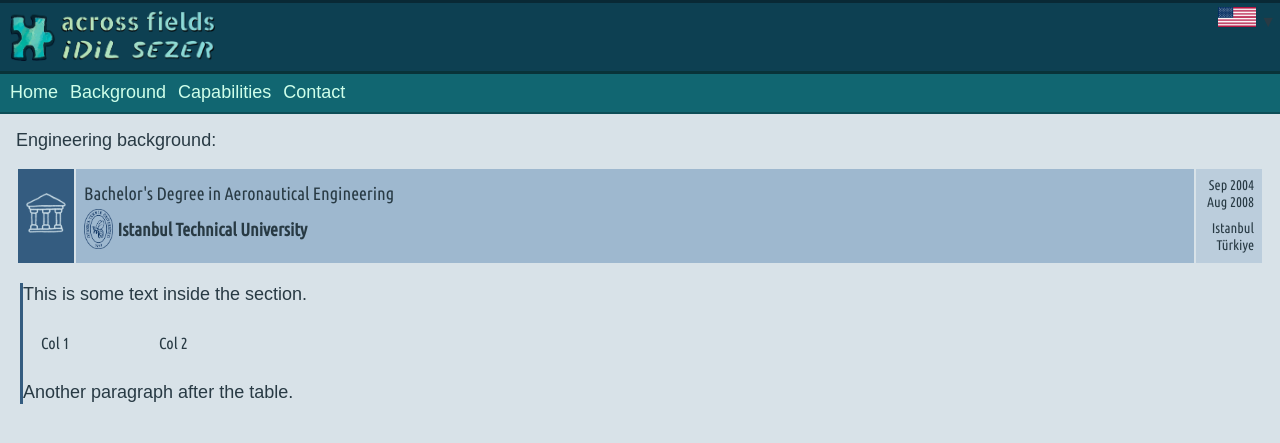
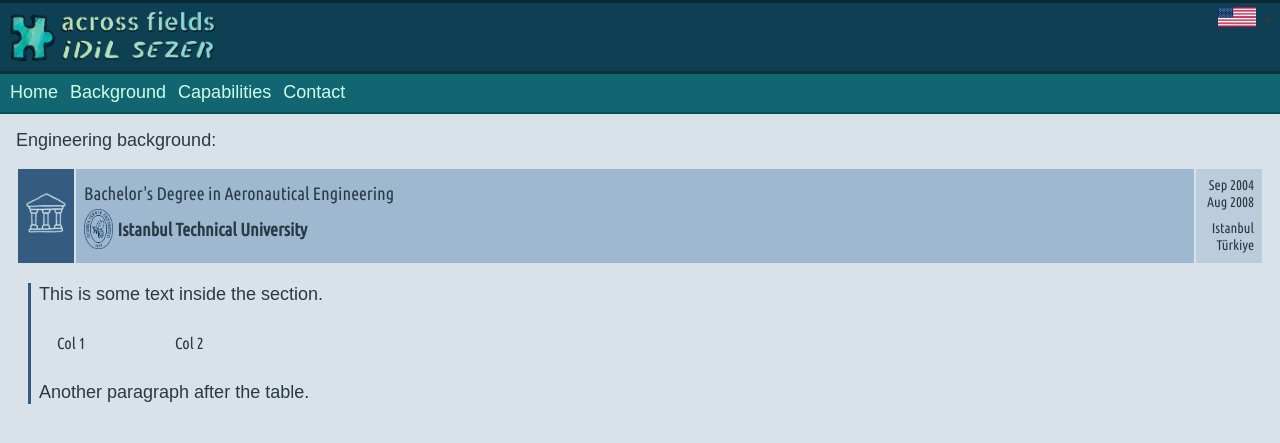
Before and after one commit to acrossfields/idilsezer, a Jekyll site: the page built from en/background.md, in a window 1280 px wide. Shown: the top 443 px of the page. Built offline with Jekyll 4.4.1, drawn with Linux system fonts in a browser that asks for light colours; some web fonts are replaced.

Commit message:
Update style.scss

```diff
--- a/assets/css/style.scss
+++ b/assets/css/style.scss
@@ -190,5 +190,6 @@ table {
 
 .bg-indented {
   border-left: 3px solid #345c80;
-  margin-left: 12px;
+  margin-left: 20px;
+  padding-left: 8px;
 }
```
